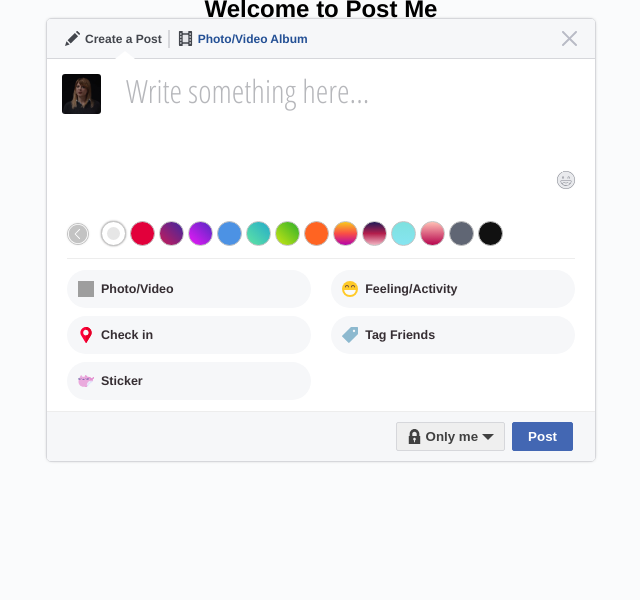
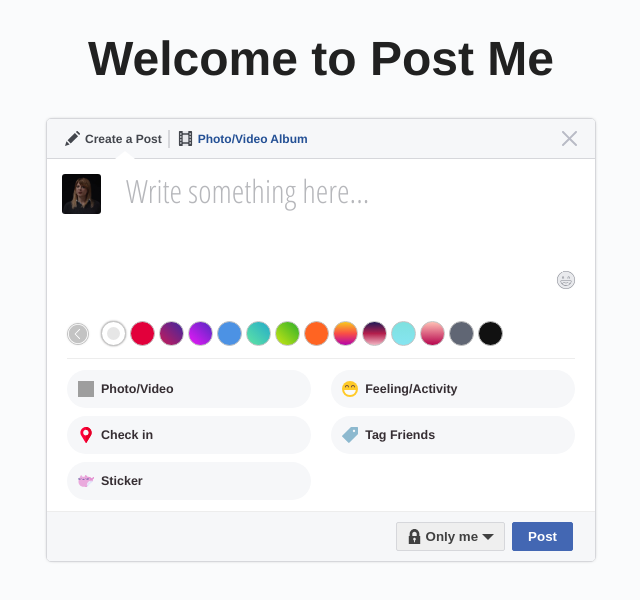
Before and after one commit to ElitDevs/PostMe, a React (Create React App) app: page / in a window 1280 px wide. Shown: the top 600 px of the page, without its empty margins (319-959 px from the left). Built offline with nearby package versions, Linux system fonts and the light colour scheme; grey boxes are pictures that could not be loaded.

Commit message:
update App

```diff
--- a/src/Containers/App.css
+++ b/src/Containers/App.css
@@ -1,4 +1,4 @@
-.App {
+.appContainer {
   display: flex;
   justify-content: center;
   align-items: center;
@@ -6,20 +6,9 @@
   width: 800px;
   margin: 0 auto;
 }
-.postItem {
-  width: 100%;
-  height: 100%;
-  border-radius: 10px;
-  text-align: center;
-  font-size: 35px;
-  background-color: white;
-  font-weight: bold;
-  color: #555;
-  outline: none;
-  padding: 10%;
-  resize: none;
+
+.header {
+  font-size: 24px;
+  margin: 50px 0;
+  color: #212121;
 }
-
-.controlButtons {
-  display: flex;
-}
--- a/src/Containers/App.js
+++ b/src/Containers/App.js
@@ -5,11 +5,13 @@ import "./App.css"
 class App extends Component {
   render() {
     return (
-      <div className="App">
+      <div className="appContainer">
         <div className="header">
           <h1>Welcome to Post Me</h1>
         </div>
-        <PostForm />
+        <div className="post-me">
+          <PostForm />
+        </div>
       </div>
     );
   }
```
